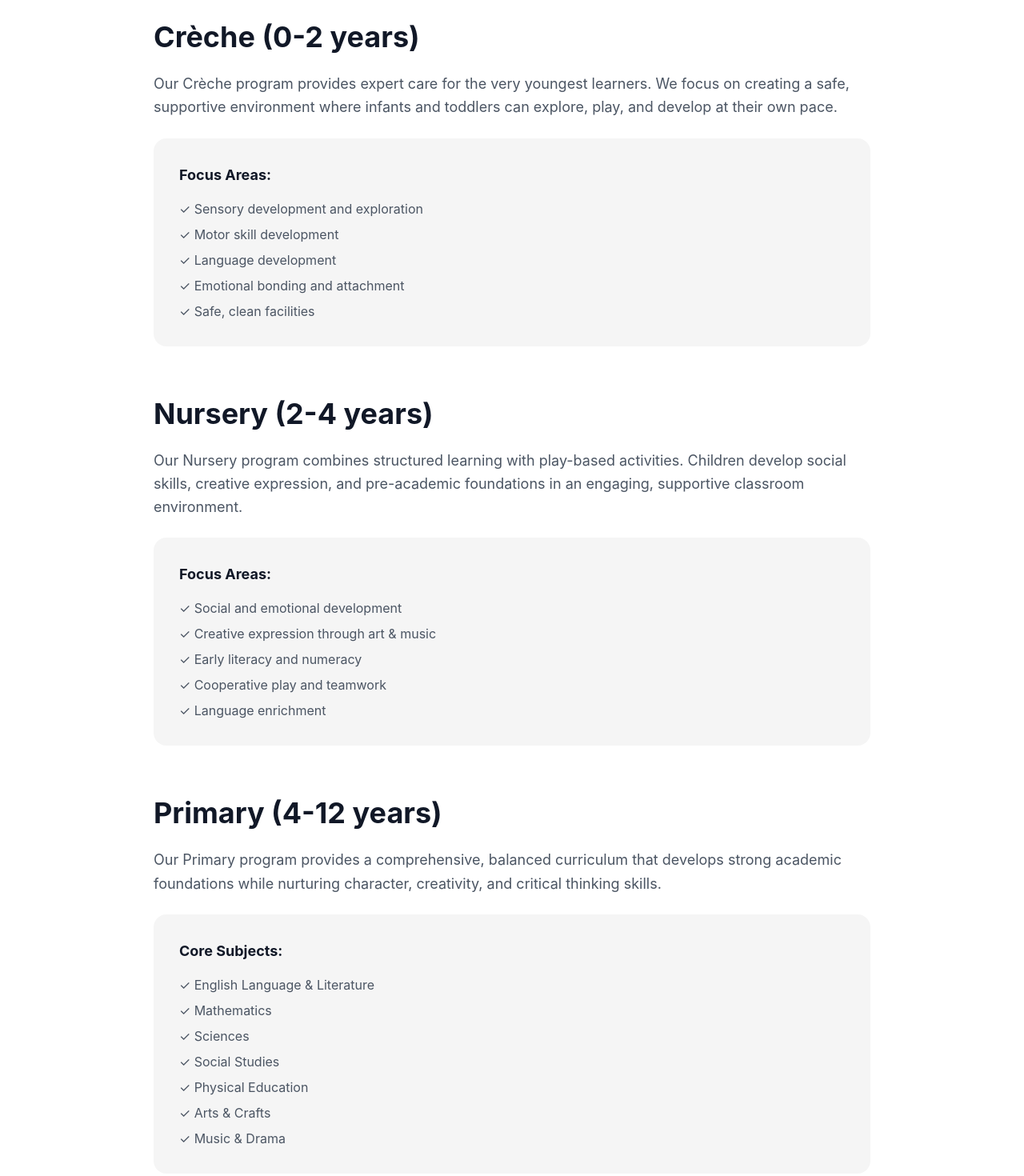
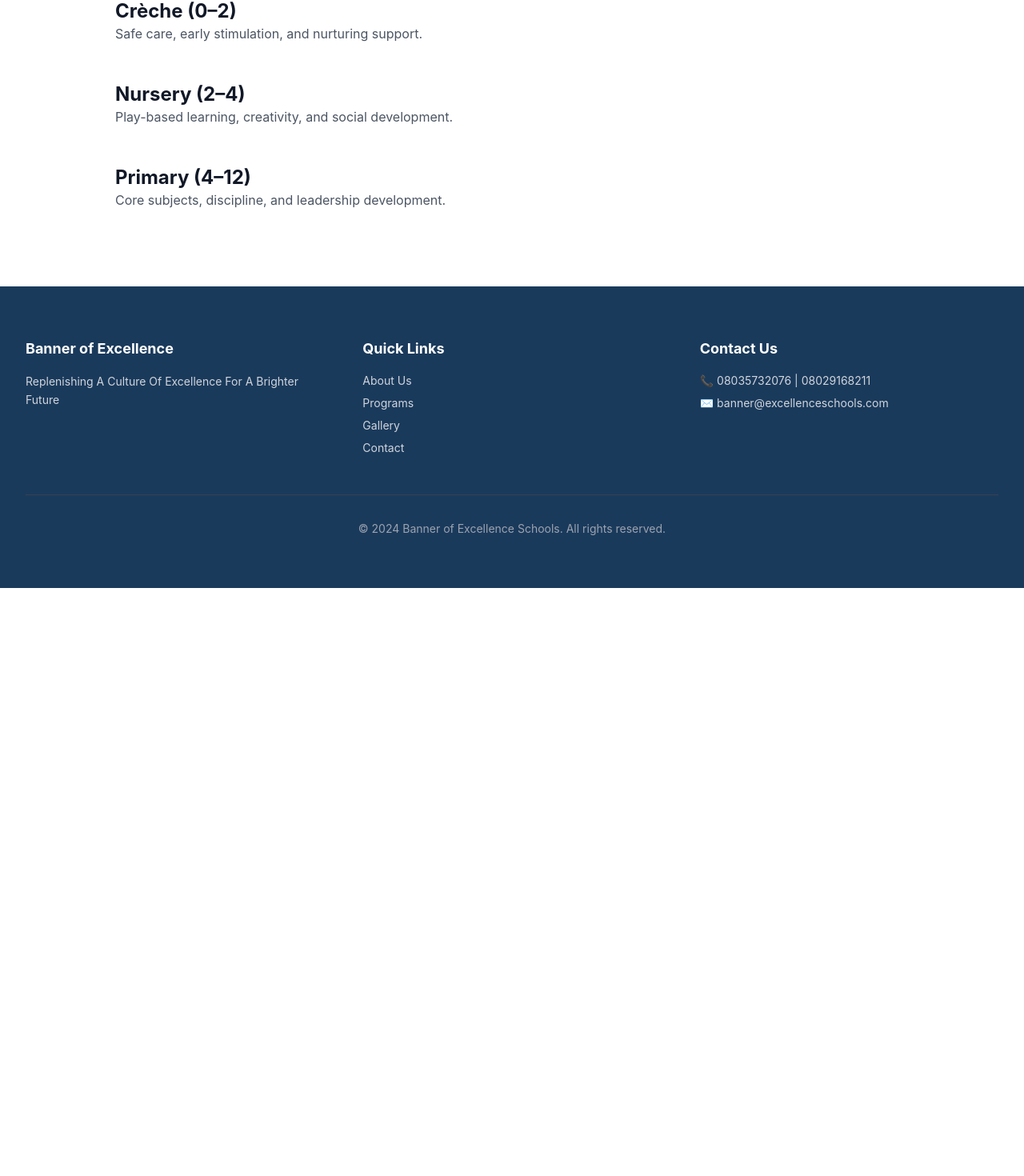
Before and after one commit to Josh-Fynly/school-website, a Next.js app: page /programs in a window 1280 px wide. Shown: the part 290-1760 px from the top of the page at 80% size. After the commit the page ends 1025 px from the top, so only its background shows below. Built offline with nearby package versions, Linux system fonts and the light colour scheme.

Commit message:
Update page.tsx

```diff
--- a/app/programs/page.tsx
+++ b/app/programs/page.tsx
@@ -1,86 +1,32 @@
-"use client";
-
-import Navbar from "@/components/Navbar";
-import Footer from "@/components/Footer";
-
 export default function Programs() {
   return (
-    <>
-      <Navbar />
+    <section className="py-24 px-4 max-w-5xl mx-auto">
+      <h1 className="text-5xl font-bold text-center mb-16">
+        Our Programs
+      </h1>
 
-      <section className="pt-32 pb-20 px-4">
-        <div className="max-w-4xl mx-auto">
-          <h1 className="text-6xl font-bold mb-12 text-center">Our Programs</h1>
-
-          <div className="space-y-16">
-            {/* Crèche */}
+      <div className="space-y-12">
         <div>
-              <h2 className="text-4xl font-bold mb-6">Crèche (0-2 years)</h2>
-              <p className="text-lg text-gray-600 mb-6 leading-relaxed">
-                Our Crèche program provides expert care for the very youngest
-                learners. We focus on creating a safe, supportive environment
-                where infants and toddlers can explore, play, and develop at
-                their own pace.
+          <h2 className="text-2xl font-bold">Crèche (0–2)</h2>
+          <p className="text-gray-600">
+            Safe care, early stimulation, and nurturing support.
           </p>
-              <div className="bg-[#F5F5F5] p-8 rounded-2xl">
-                <h3 className="font-bold text-lg mb-4">Focus Areas:</h3>
-                <ul className="space-y-2 text-gray-600">
-                  <li>✓ Sensory development and exploration</li>
-                  <li>✓ Motor skill development</li>
-                  <li>✓ Language development</li>
-                  <li>✓ Emotional bonding and attachment</li>
-                  <li>✓ Safe, clean facilities</li>
-                </ul>
-              </div>
         </div>
 
-            {/* Nursery */}
         <div>
-              <h2 className="text-4xl font-bold mb-6">Nursery (2-4 years)</h2>
-              <p className="text-lg text-gray-600 mb-6 leading-relaxed">
-                Our Nursery program combines structured learning with
-                play-based activities. Children develop social skills, creative
-                expression, and pre-academic foundations in an engaging,
-                supportive classroom environment.
+          <h2 className="text-2xl font-bold">Nursery (2–4)</h2>
+          <p className="text-gray-600">
+            Play-based learning, creativity, and social development.
           </p>
-              <div className="bg-[#F5F5F5] p-8 rounded-2xl">
-                <h3 className="font-bold text-lg mb-4">Focus Areas:</h3>
-                <ul className="space-y-2 text-gray-600">
-                  <li>✓ Social and emotional development</li>
-                  <li>✓ Creative expression through art & music</li>
-                  <li>✓ Early literacy and numeracy</li>
-                  <li>✓ Cooperative play and teamwork</li>
-                  <li>✓ Language enrichment</li>
-                </ul>
-              </div>
         </div>
 
-            {/* Primary */}
         <div>
-              <h2 className="text-4xl font-bold mb-6">Primary (4-12 years)</h2>
-              <p className="text-lg text-gray-600 mb-6 leading-relaxed">
-                Our Primary program provides a comprehensive, balanced
-                curriculum that develops strong academic foundations while
-                nurturing character, creativity, and critical thinking skills.
+          <h2 className="text-2xl font-bold">Primary (4–12)</h2>
+          <p className="text-gray-600">
+            Core subjects, discipline, and leadership development.
           </p>
-              <div className="bg-[#F5F5F5] p-8 rounded-2xl">
-                <h3 className="font-bold text-lg mb-4">Core Subjects:</h3>
-                <ul className="space-y-2 text-gray-600">
-                  <li>✓ English Language & Literature</li>
-                  <li>✓ Mathematics</li>
-                  <li>✓ Sciences</li>
-                  <li>✓ Social Studies</li>
-                  <li>✓ Physical Education</li>
-                  <li>✓ Arts & Crafts</li>
-                  <li>✓ Music & Drama</li>
-                </ul>
-              </div>
-            </div>
         </div>
       </div>
     </section>
-
-      <Footer />
-    </>
   );
 }
```
Lines whose indentation alone changed are shown as unchanged.
